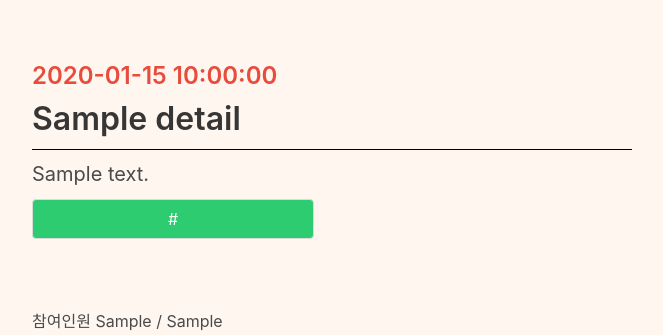
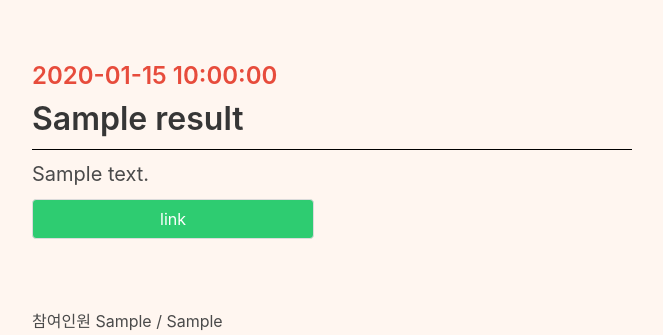
Before and after one commit to DI-Kim/CraftonJG-Mate, a Flask app: template templates/detail.html in a window 1280 px wide. Shown: the part 238-573 px from the top of the page, without its empty margins (308-971 px from the left). Run offline with Flask 3, Linux system fonts and the light colour scheme; the template is opened without the code that fills it: most values are stand-ins (such as "Sample title", 1, 10 or a date in 2020); some libraries are stand-ins or nearby versions.

Commit message:
detail수정 ver 1.00

```diff
--- a/app.py
+++ b/app.py
@@ -56,19 +56,20 @@ def post_item():
     return jsonify({'result': 'success'})
 
 
-@app.route('/detail')
+
+
+@app.route('/detail', methods=['GET'])
 def detail():
 
+        num = request.args.get('num')
 
-    return render_template('detail.html')
 
-@app.route('/detail', methods=['POST'])
-def show_detail():
-    title = request.form['title']
+        result = list(db.board.find({"num": int(num)}))
 
-    result = db.collection.find({"title":title})
 
-    return render_template('detail.html',detail_data=result)
+        return render_template('detail.html', result=result)
+
+
 
 if __name__ == '__main__':
     app.run('0.0.0.0', port = 5600, debug = True)
--- a/templates/detail.html
+++ b/templates/detail.html
@@ -23,19 +23,20 @@
     </head>
     <body>
         <div class="container is-fluid">
-            <div class="columns is-half is-offset-one-quarter">
+           {% for i in result%}
+            <div class="columns is-half is-offset-one-quarter" onclick="window.location.href ='/main'">
                 <div class="column is-4 is-offset-4 logo logo-lg"></div>
             </div>
             <!-- <form action=""> -->
             <div class="field">
                 <div class="control">
-                    <h4 class="title is-4 sub-color">{{detail_data["time_exp"]}}</h4>
+                    <h4 class="title is-4 sub-color">{{i["time_exp"]}}</h4>
                 </div>
             </div>
 
             <div class="field">
                 <div class="control">
-                    <h1 class="title">{{detail_data["title"]}}</h1>
+                    <h1 class="title">{{i["title"]}}</h1>
                 </div>
             </div>
             <div class="field">
@@ -46,22 +47,22 @@
             <div class="field">
                 <div class="control">
                     <h5 class="subtitle is-5">
-                        {{detail_data["content"]}}
+                        {{i["content"]}}
                     </h5>
                 </div>
             </div>
 
             <div class="field">
                 <div class="control">
-                    <button class="button half link-color">{{detail_data["item_link"]}}</button>
+                    <a class="button half link-color" href="{{i["item_link"]}}">link</a>
                 </div>
             </div>
 
             <div class="field link-field">
                 <div class="control">
                     <p>
-                        참여인원 <span id="current">{{detail_data["cur_people"]}}</span> /
-                        <span id="minimum">{{detail_data["min_people"]}}</span>
+                        참여인원 <span id="current">{{i["cur_people"]}}</span> /
+                        <span id="minimum">{{i["min_people"]}}</span>
                     </p>
                 </div>
             </div>
@@ -109,6 +110,7 @@
                     </div>
                 </div>
             </div>
+            {% endfor %}
             <!-- </form> -->
         </div>
         <script>
```
Also changed, not shown: templates/main.html (+17 -15 lines).
